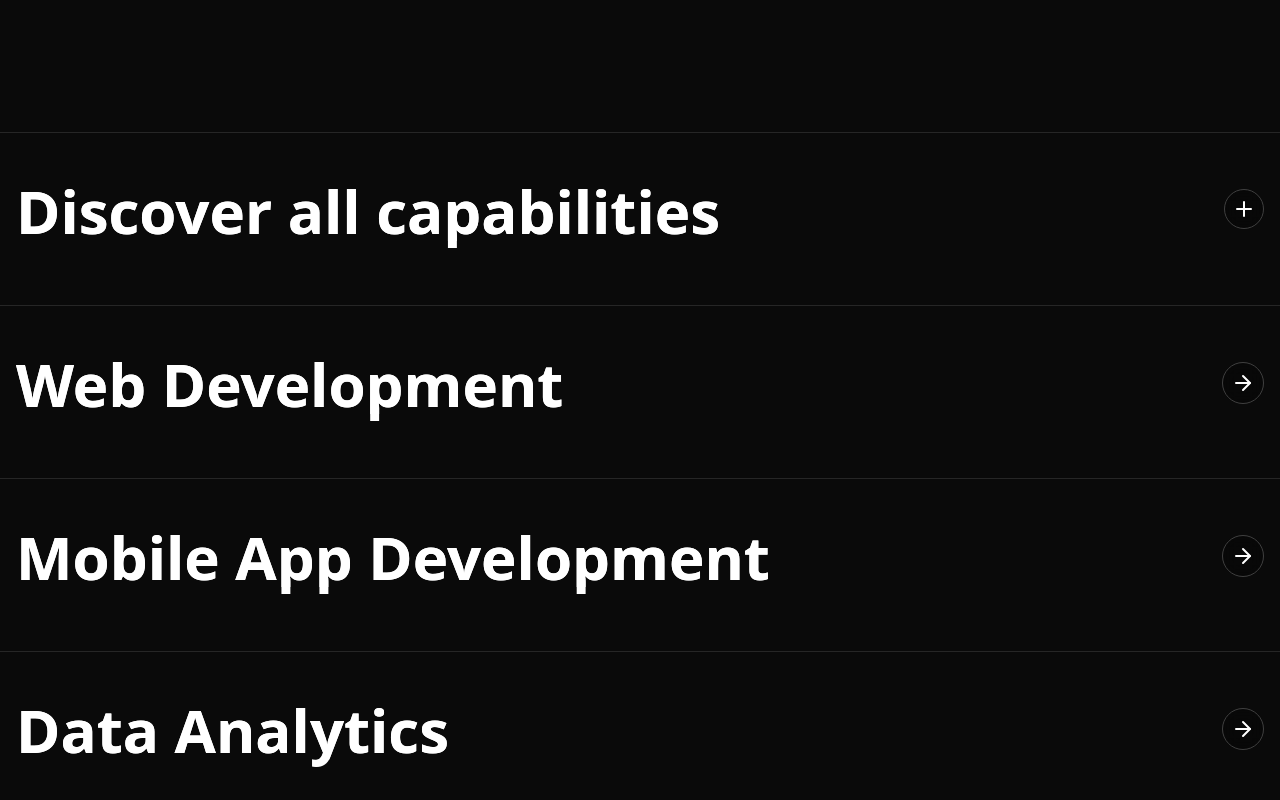
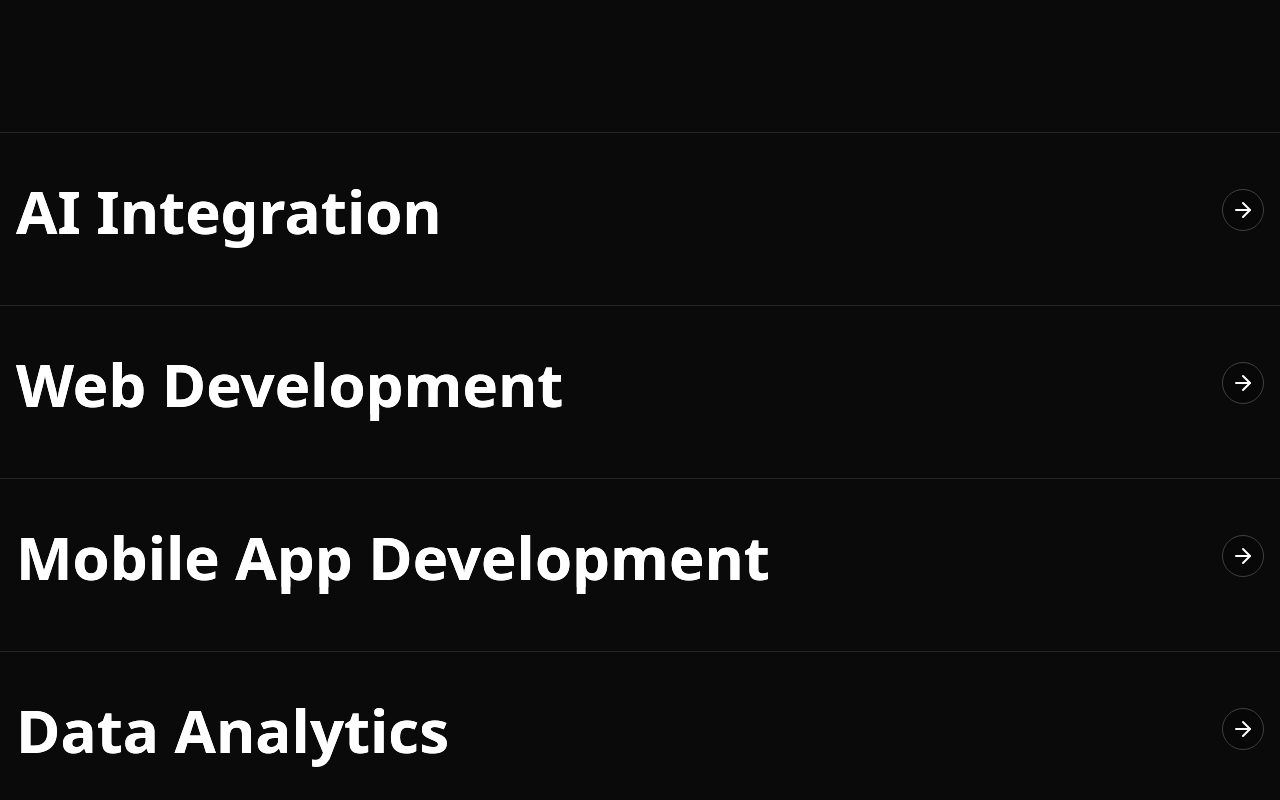
Before and after one commit to muhammadminhaz/skorbit-labs, a Next.js app: page / in a window 1280 px wide. Shown: the part 3640-4440 px from the top of the page. Built offline with nearby package versions, Linux system fonts and the light colour scheme.

Commit message:
philosophy design

```diff
--- a/components/sections/Services.tsx
+++ b/components/sections/Services.tsx
@@ -199,7 +199,7 @@ function DiscoverItem() {
     <div
       onMouseEnter={() => setIsHovered(true)}
       onMouseLeave={() => setIsHovered(false)}
-      className="group sticky bottom-0 z-30 bg-neutral-950 border-t border-neutral-800 cursor-default overflow-hidden"
+      className="group bottom-0 z-30 bg-neutral-950 border-t border-neutral-800 cursor-default overflow-hidden"
     >
       {/* Background Image */}
       <motion.div
```
